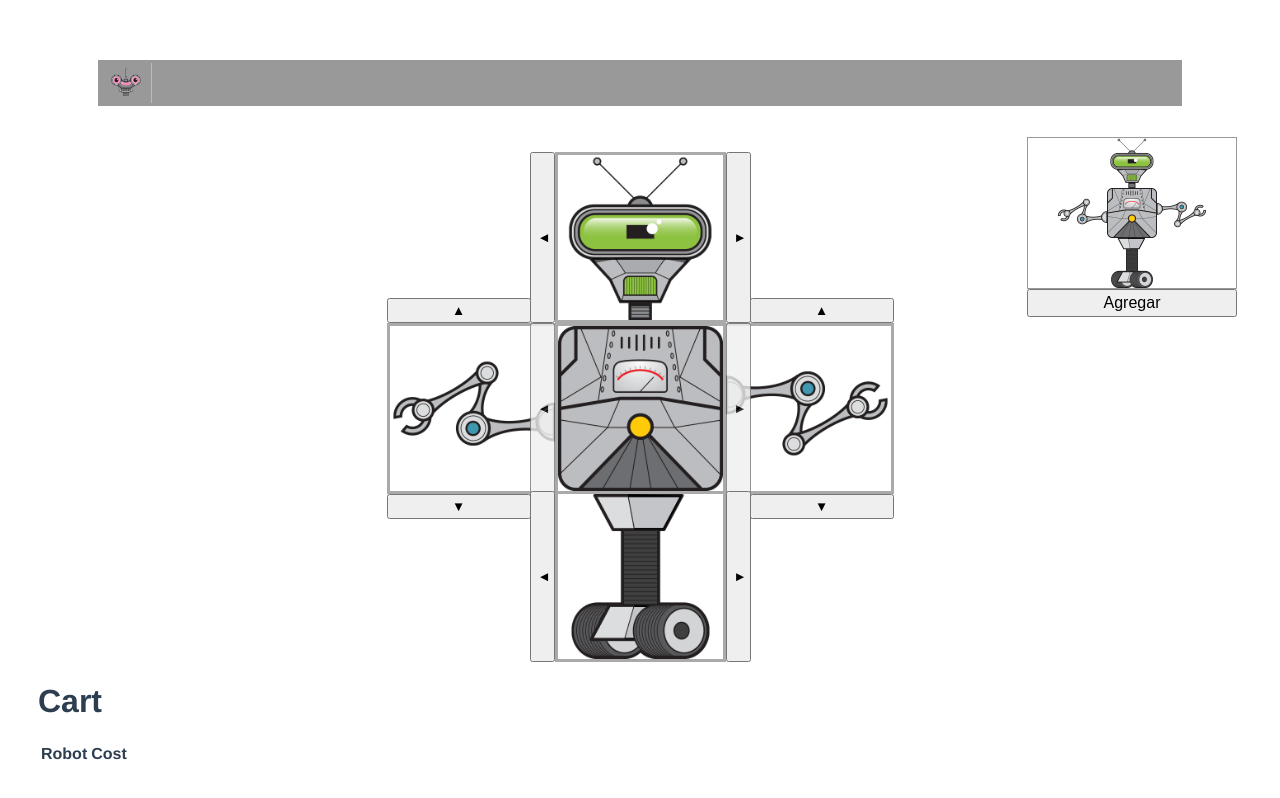
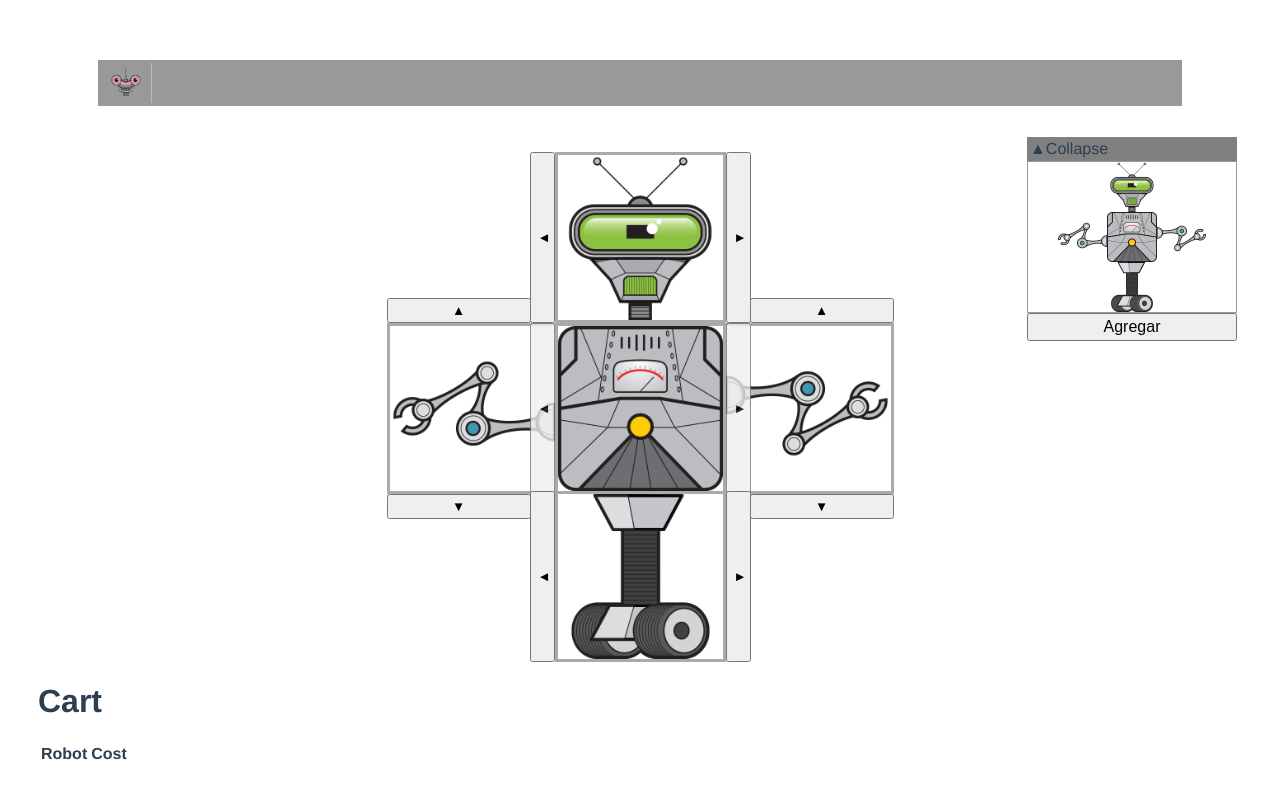
Before and after one commit to RoyRV/VueJS, a Vue app in the folder tuto3/build-a-bot/: page / in a window 1280 px wide. Shown: the top 798 px of the page. Built offline with nearby package versions, Linux system fonts and the light colour scheme.

Commit message:
passing data for parent

```diff
--- a/tuto3/build-a-bot/src/build/RobotBuilder.vue
+++ b/tuto3/build-a-bot/src/build/RobotBuilder.vue
@@ -1,6 +1,7 @@
 <template>
   <div class="content">
     <div class="preview">
+      <CollapsibleSection>
         <div class="preview-content">
           <div class="top-row">
             <img :src="selectedRobot.head.src">
@@ -14,6 +15,7 @@
             <img :src="selectedRobot.base.src">
           </div>
         </div>
+      </CollapsibleSection>
       <button class="add-to-cart" v-on:click="addToCart()">Agregar</button>
     </div>
 
@@ -78,6 +80,7 @@
 
 <script>
 import PartSelector from "./components/PartSelector.vue";
+import CollapsibleSection from '../shared/CollapsibleSection.vue';
 import availableParts from "../data/parts.js";
 export default {
   name: "RobotBuilder",
@@ -88,7 +91,8 @@ export default {
     console.log("component created");
   },
   components: {
-    PartSelector
+    PartSelector,
+    CollapsibleSection
   },
   data() {
     return {
--- /dev/null
+++ b/tuto3/build-a-bot/src/shared/CollapsibleSection.vue
@@ -0,0 +1,29 @@
+<template>
+    <div>
+    <div class="header">
+        <span v-if="open" @click="open = !open">&#x25B2;Collapse</span>
+        <span v-if="!open"  @click="open = !open">&#x25BC;Expand</span>
+    </div>
+    <slot v-if="open">
+    </slot>
+    </div>
+</template>
+
+<script>
+export default {
+name:'CollapsibleSection',
+data(){
+    return {
+        open : true
+    }
+}
+}
+</script>
+
+<style>
+    .header{
+        background-color: gray;
+        padding:3px;
+        cursor :pointer;
+    }
+</style>
```
Lines whose indentation alone changed are shown as unchanged.
